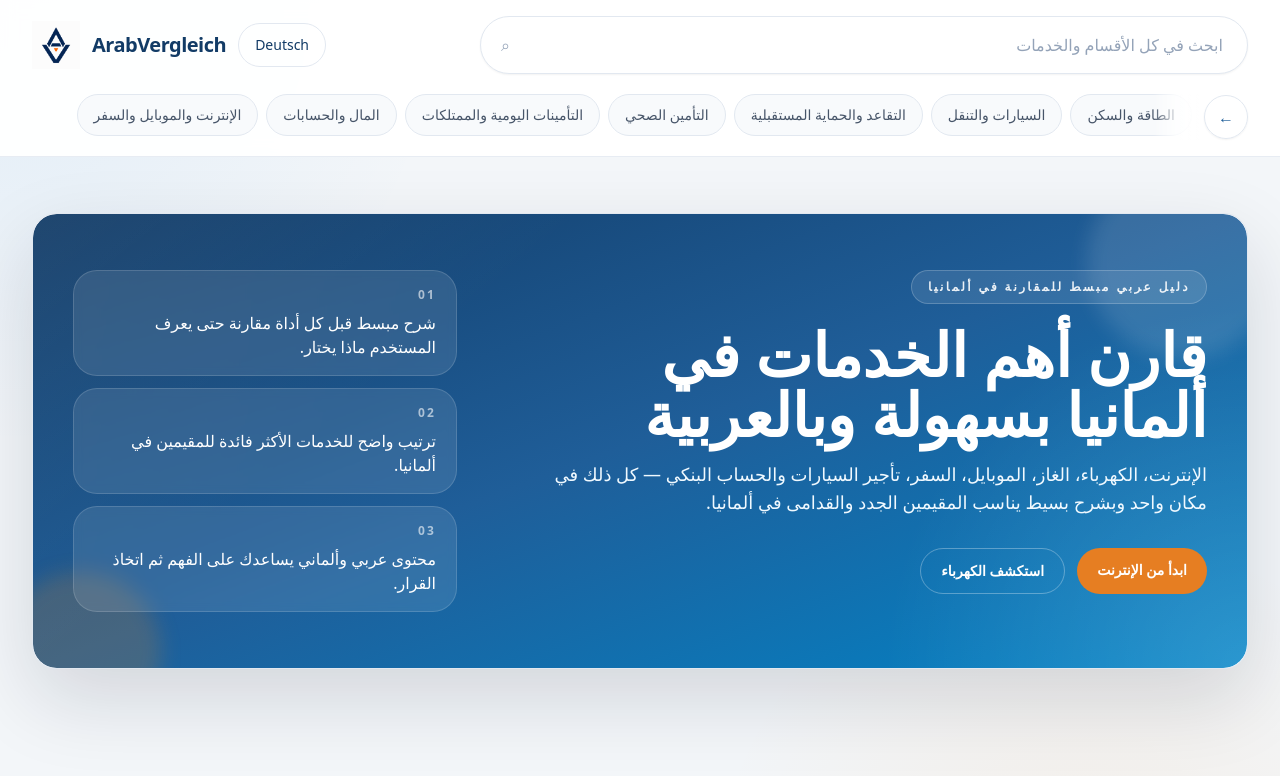
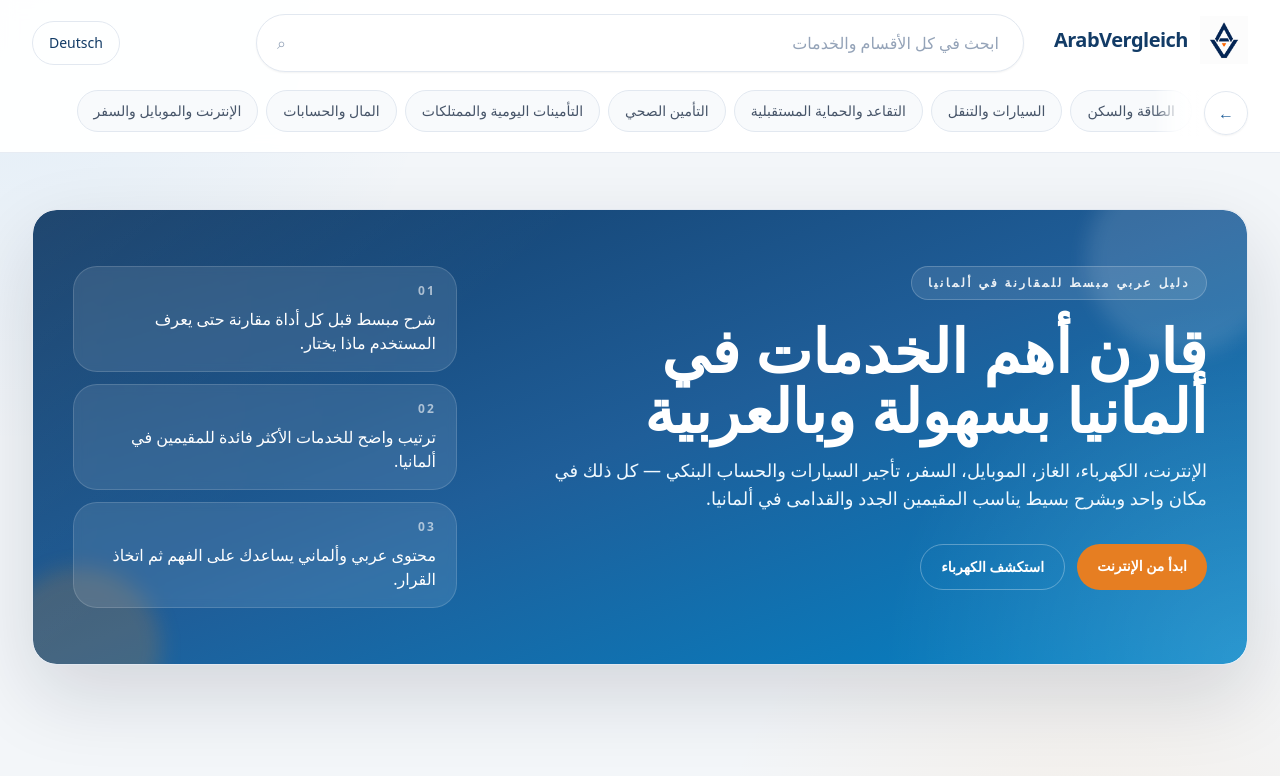
Before and after one commit to omaralezzi/arabvergleich, a Next.js app: page /ar in a window 1280 px wide. Shown: the top 776 px of the page. Built offline with nearby package versions, Linux system fonts and the light colour scheme.

Commit message:
Center desktop header search

```diff
--- a/components/Header.tsx
+++ b/components/Header.tsx
@@ -8,41 +8,24 @@ import { LanguageSwitcher } from "@/components/LanguageSwitcher";
 import type { Locale } from "@/src/config/site";
 
 export function Header({ locale }: { locale: Locale }) {
-  const isArabic = locale === "ar";
-
   return (
-    <header className="border-b border-slate-200/80 bg-white/95 backdrop-blur">
+    <header className="relative z-30 border-b border-slate-200/80 bg-white/95 backdrop-blur">
       <Container className="flex flex-col gap-3 py-3 lg:gap-5 lg:py-4">
-        <div className="flex flex-col gap-3 lg:flex-row lg:items-center lg:gap-4">
-          {isArabic ? (
-            <>
-              <div className="flex items-center justify-between gap-3 lg:order-3 lg:justify-end">
-                <div className="order-2 flex justify-start lg:order-1">
-                  <LanguageSwitcher locale={locale} />
-                </div>
-                <Link href={`/${locale}`} className="order-1 shrink-0 lg:order-2">
-                  <BrandLogo className="h-10 w-10 sm:h-12 sm:w-12" reverse />
-                </Link>
-              </div>
-              <div className="order-2 w-full flex-1 lg:order-2">
-                <HeaderSearch locale={locale} />
-              </div>
-            </>
-          ) : (
-            <>
-              <div className="flex items-center justify-between gap-3 lg:order-1">
+        <div className="flex flex-col gap-3 lg:relative lg:flex-row lg:items-center lg:justify-between lg:gap-6">
+          <div className="flex items-center justify-between gap-3 lg:justify-start">
             <Link href={`/${locale}`} className="shrink-0">
               <BrandLogo className="h-10 w-10 sm:h-12 sm:w-12" />
             </Link>
-                <div className="flex justify-start lg:justify-end">
+            <div className="flex justify-start lg:hidden">
               <LanguageSwitcher locale={locale} />
             </div>
           </div>
-              <div className="order-2 w-full flex-1 lg:order-2">
+          <div className="order-2 flex w-full lg:absolute lg:left-1/2 lg:top-1/2 lg:w-full lg:max-w-3xl lg:-translate-x-1/2 lg:-translate-y-1/2">
             <HeaderSearch locale={locale} />
           </div>
-            </>
-          )}
+          <div className="hidden lg:flex lg:justify-end">
+            <LanguageSwitcher locale={locale} />
+          </div>
         </div>
         <HeaderCategoryScroller locale={locale} />
       </Container>
```
Lines whose indentation alone changed are shown as unchanged.
